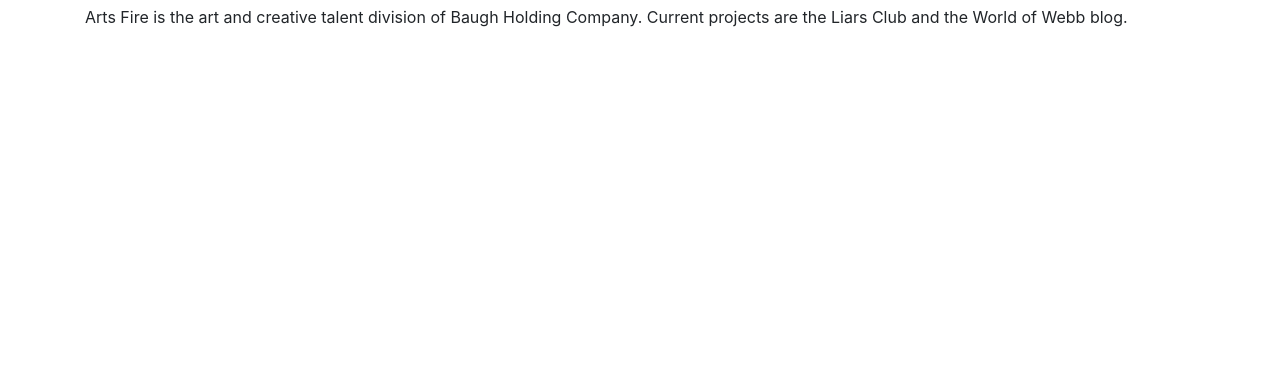
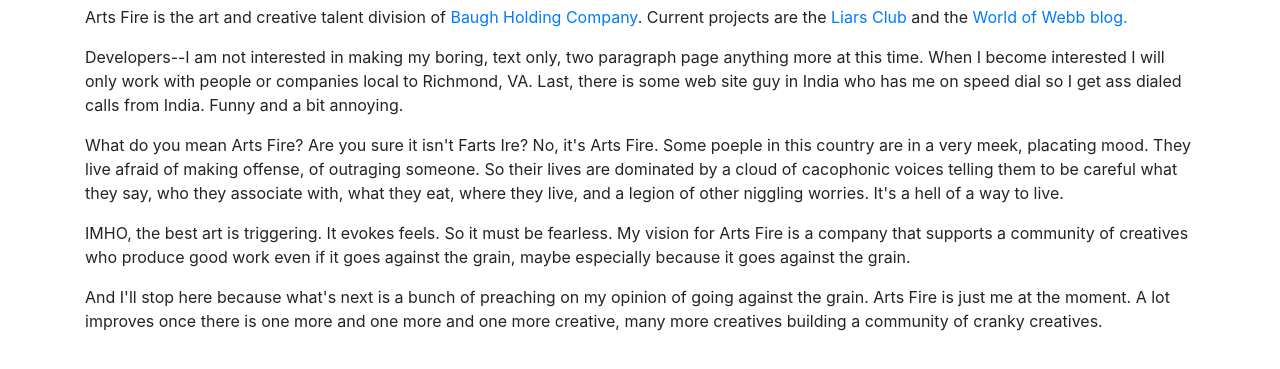
Before and after one commit to knogeek/arts-fire, a plain HTML site: page index.html in a window 1280 px wide. Shown: the part 51-420 px from the top of the page. Drawn offline with nearby package versions, Linux system fonts and the light colour scheme.

Commit message:
Added content and links

```diff
--- a/index.html
+++ b/index.html
@@ -20,7 +20,11 @@
 <body>
 <div class="container">
 <h1>Arts Fire</h1>
-<p>Arts Fire is the art and creative talent division of Baugh Holding Company. Current projects are the Liars Club and the World of Webb blog.</p>
+  <p>Arts Fire is the art and creative talent division of <a href="http://www.baughholdingcompany.com">Baugh Holding Company</a>. Current projects are the <a href="http://www.the-liars-club.com">Liars Club</a> and the <a href="http://www.worldofwebb.net">World of Webb blog.</a></p>
+  <p>Developers--I am not interested in making my boring, text only, two paragraph page anything more at this time. When I become interested I will only work with people or companies local to Richmond, VA. Last, there is some web site guy in India who has me on speed dial so I get ass dialed calls from India. Funny and a bit annoying.</p>
+  <p>What do you mean Arts Fire? Are you sure it isn't Farts Ire? No, it's Arts Fire. Some poeple in this country are in a very meek, placating mood. They live afraid of making offense, of outraging someone. So their lives are dominated by a cloud of cacophonic voices telling them to be careful what they say, who they associate with, what they eat, where they live, and a legion of other niggling worries. It's a hell of a way to live.</p>
+  <p>IMHO, the best art is triggering. It evokes feels. So it must be fearless. My vision for Arts Fire is a company that supports a community of creatives who produce good work even if it goes against the grain, maybe especially because it goes against the grain.</p>
+  <p>And I'll stop here because what's next is a bunch of preaching on my opinion of going against the grain. Arts Fire is just me at the moment. A lot improves once there is one more and one more and one more creative, many more creatives building a community of cranky creatives.</p>
   </div>
 </body>
 </html>
```
